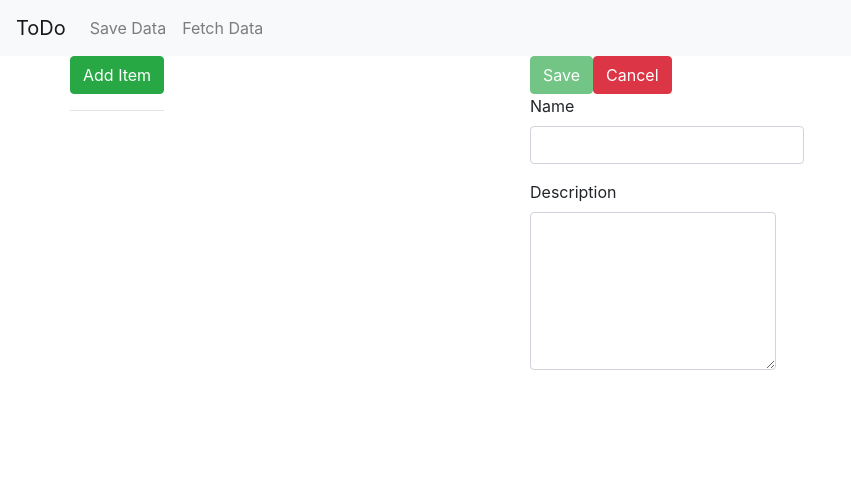
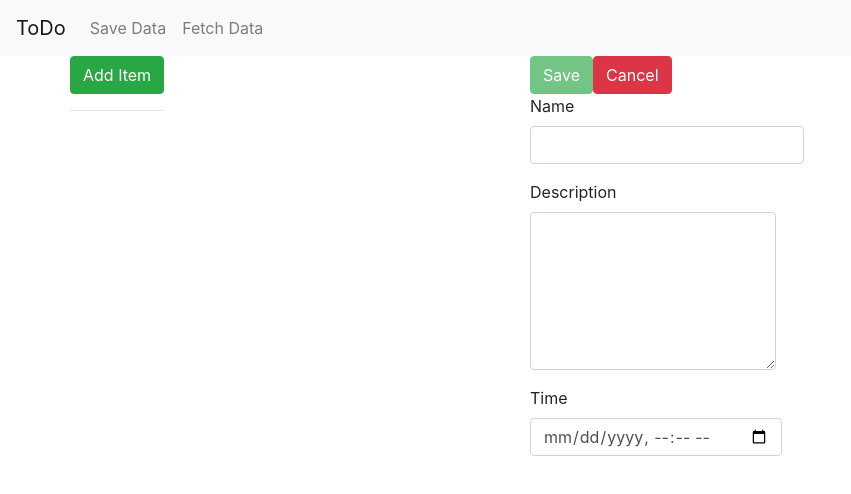
Before and after one commit to ddang9390/ToDo-Spring, an Angular app in the folder todo-spring/: page /new in a window 1280 px wide. Shown: the top 494 px of the page, without its empty margins (0-851 px from the left). Built offline with nearby package versions, Linux system fonts and the light colour scheme.

Commit message:
Take in time input

```diff
--- a/todo-spring/src/app/item-details/item-details.component.html
+++ b/todo-spring/src/app/item-details/item-details.component.html
@@ -12,6 +12,12 @@
 
 <div class="row">
   <div class="col-xs-12">
+    {{item.time}}
+  </div>
+</div>
+
+<div class="row">
+  <div class="col-xs-12">
 
     <button class="btn btn-success" (click)="onEditItem()">Edit Item</button>
     <button class="btn btn-danger" (click)="onDeleteItem()">Delete Item</button>
--- a/todo-spring/src/app/item.ts
+++ b/todo-spring/src/app/item.ts
@@ -1,9 +1,11 @@
 export class Item {
     public name: string;
     public desc: string;
+    public time: Date;
 
-    constructor(name: string, desc: string){
+    constructor(name: string, desc: string, time: Date){
         this.name = name;
         this.desc = desc;
+        this.time = time;
     }
 }
--- a/todo-spring/src/app/list-edit/list-edit.component.html
+++ b/todo-spring/src/app/list-edit/list-edit.component.html
@@ -35,6 +35,20 @@
         </div>
       </div>
 
+      <div class="row">
+        <div class="col-xs-12">
+          <div class="form-group">
+            <label for="desc">Time</label>
+            <input
+              type="datetime-local"
+              id="time"
+              formControlName="time"
+              class="form-control">
+
+          </div>
+        </div>
+      </div>
+
     </form>
   </div>
 </div>
--- a/todo-spring/src/app/list-edit/list-edit.component.ts
+++ b/todo-spring/src/app/list-edit/list-edit.component.ts
@@ -31,12 +31,14 @@ export class ListEditComponent implements OnInit {
   private initForm(){
     let itemName = '';
     let itemDescription = '';
+    let itemTime;
 
 
     if(this.editMode){
       const item = this.listService.getItem(this.id);
       itemName = item.name;
       itemDescription = item.desc;
+      itemTime = item.time;
     }
     else{
 
@@ -45,6 +47,8 @@ export class ListEditComponent implements OnInit {
       'name': new FormControl(itemName, Validators.required),
 
       'desc': new FormControl(itemDescription, Validators.required),
+
+      'time': new FormControl(itemTime, Validators.required)
 
     })
   }
--- a/todo-spring/src/app/list-item/list-item.component.html
+++ b/todo-spring/src/app/list-item/list-item.component.html
@@ -5,6 +5,7 @@
   class="list-group-item clearfix">
   <div class="pull-left">
     <h4 class="list-group-item-heading">{{item.name}}</h4>
-    <p class="list-group-item-text">{{item.desc}}</p>
+    <p class="list-group-item-text">Description: {{item.desc}}</p>
+    <p class="list-group-item-text">Time: {{item.time}}</p>
   </div>
 </a>
```
